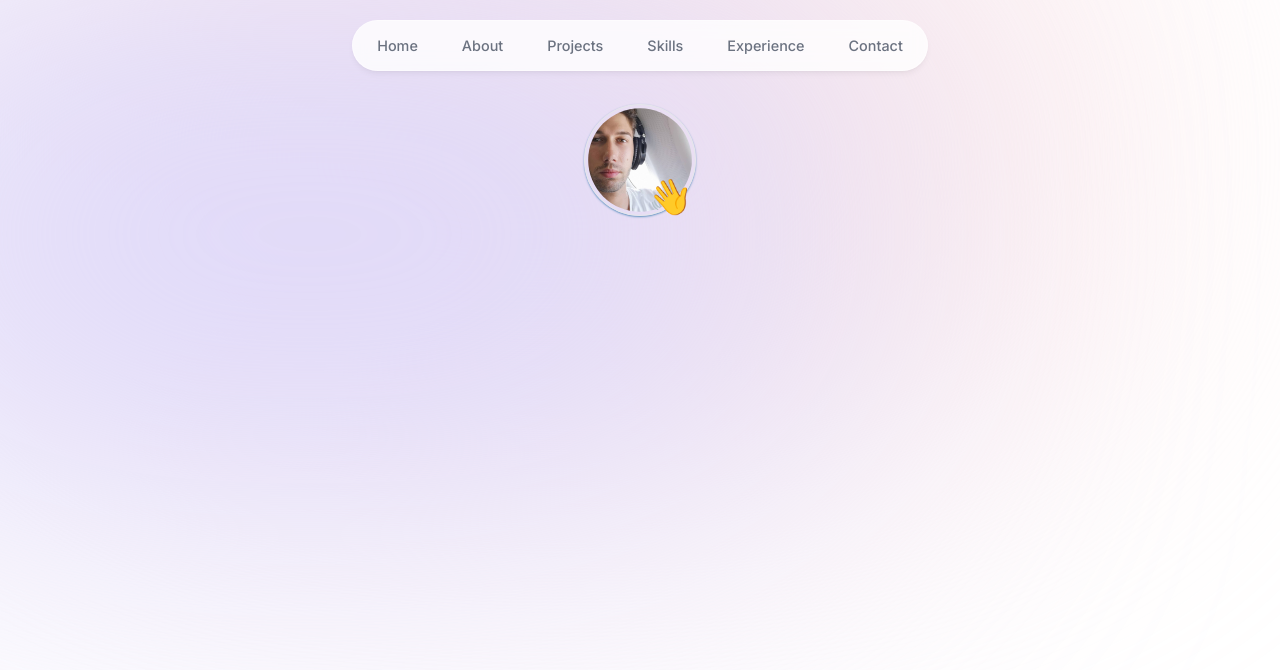
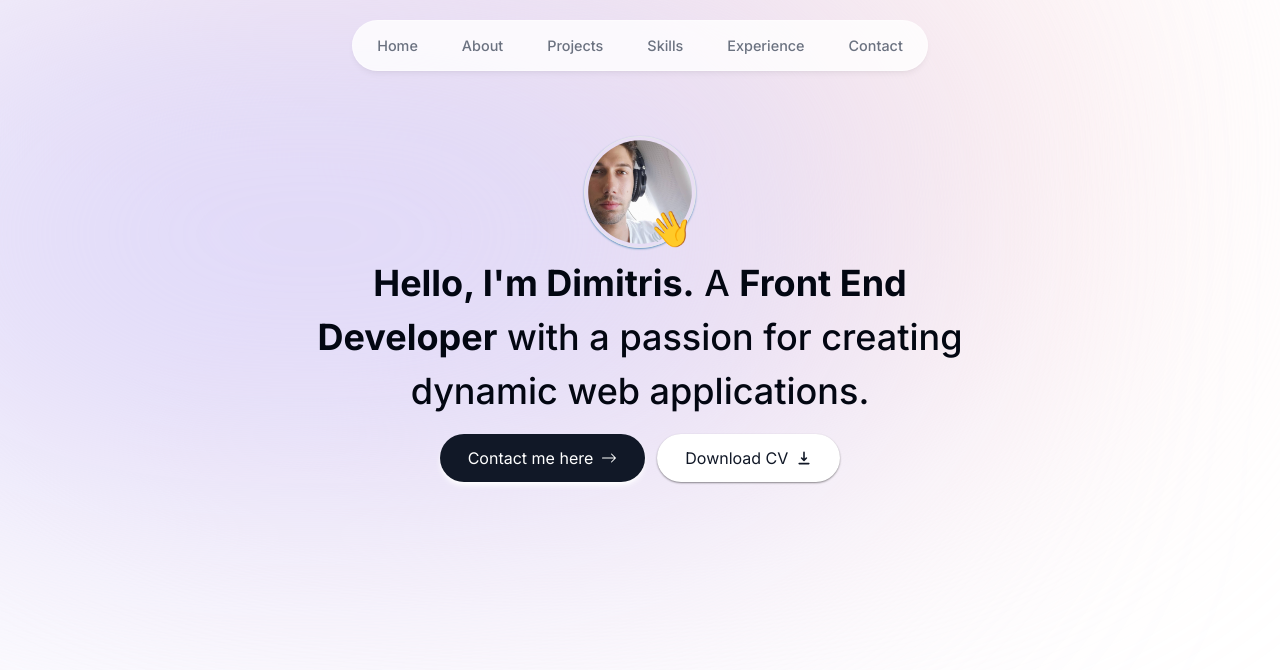
Before and after one commit to jimmygian/nextjs-portfolio, a Next.js app: page / in a window 1280 px wide. Shown: the top 670 px of the page. Built offline with nearby package versions, Linux system fonts and the light colour scheme.

Commit message:
Adds intro text, buttons, and starter animations

```diff
--- a/src/app/components/css/animations.module.css
+++ b/src/app/components/css/animations.module.css
@@ -1,3 +1,7 @@
+.animate {
+  --bez-fastToSlow: cubic-bezier(0, .8, 0, 1);
+}
+
 /* Animations Cheat-sheet */
 
 /* animation-name: greet;
@@ -25,48 +29,130 @@
   animation-fill-mode: both;
 }
 
+/* COUNT */
 .animate.animateInfinite {
-  animation-iteration-count: infinite;
+  animation-iteration-count: infinite !important;
 }
 
-.animate.animateDirectionARev {
-  animation-direction: alternate-reverse;
+/* DIRECTIONS */
+.animate.anmDirAlt {
+  animation-direction: alternate !important;
+}
+.animate.anmDirRev {
+  animation-direction: reverse !important;
+}
+.animate.anmDirARev {
+  animation-direction: alternate-reverse !important;
+}
+.animate.animateDirNorm {
+  animation-direction: normal !important;
 }
 
-.animate.animateDelay1s {
-  animation-delay: 1s;
+/* DELAYS */
+.animate.anmDel03 {
+  animation-delay: 0.3s !important;
+}
+.animate.anmDel04 {
+  animation-delay: 0.4s !important;
+}
+.animate.anmDel05 {
+  animation-delay: 0.5s !important;
+}
+.animate.anmDel08 {
+  animation-delay: 0.8s !important;
+}
+.animate.anmDel1 {
+  animation-delay: 1s !important;
+}
+.animate.anmDel2 {
+  animation-delay: 2s !important;
+}
+.animate.anmDel3 {
+  animation-delay: 3s !important;
 }
 
-.animate.animateFast1 {
-  animation-duration: 0.1s;
+/* DURATIONS */
+.animate.anmDur01 {
+  animation-duration: 0.1s !important;
 }
-.animate.animateFast6 {
-  animation-duration: 0.6s;
+.animate.anmDur03 {
+  animation-duration: 0.3s !important;
+}
+.animate.anmDur04 {
+  animation-duration: 0.4s !important;
+}
+.animate.anmDur05 {
+  animation-duration: 0.5s !important;
+}
+.animate.anmDur06 {
+  animation-duration: 0.6s !important;
+}
+.animate.anmDur1 {
+  animation-duration: 1s !important;
+}
+.animate.anmDur2 {
+  animation-duration: 2s !important;
+}
+.animate.anmDur3 {
+  animation-duration: 3s !important;
 }
 
-.animate.animateSlow3 {
-  animation-duration: 3s;
+/* FILL MODE */
+.animate.anmFillBck {
+  animation-fill-mode: backwards !important;
 }
+.animate.anmFillFrw {
+  animation-fill-mode: forwards !important;
+}
+.animate.anmFillBoth {
+  animation-fill-mode: both !important;
+}
+
+
 
 /* Animations */
 
-@keyframes greet {
+@keyframes slide-down {
   from {
-    transform: translateX(-10px);
+    transform: translateY(-1.7rem);
+    opacity: 0;
+  }
+  to {
+    transform: translateY(0);
+    opacity: 1;
+  }
+}
+
+@keyframes slide-up {
+  from {
+    transform: translateY(1.7rem);
+    opacity: 0;
   }
 
   to {
-    transform: translateX(0);
+    transform: translateY(0);
+    opacity: 1;
   }
 }
 
-@keyframes rotate360 {
+@keyframes slide-down-2 {
+  0% {
+      opacity: 0;
+      transform: translateY(-40rem);
+  }
+  100% {
+      opacity: 1;
+      transform: none;
+  }
+}
+
+@keyframes rotate20 {
   from {
-    transform: rotate(0);
+    transform: rotateZ(0deg);
   }
 
   to {
-    transform: rotate(360);
+    transform: rotateZ(20deg);
   }
 }
 
@@ -91,29 +177,42 @@
   }
 }
 
-
+@keyframes zoomIn {
+  0% {
+    opacity: 0;
+    transform: scale(0.8);
+  }
+  100% {
+    opacity: 1;
+    transform: scale(1);
+  }
+}
 
 /* Animations - specific */
 
 .animate.animationGreet {
-  animation: greet 0.1s ease-in 1s 10 alternate-reverse;
+  animation: rotate20 0.1s ease-in 1s 10 var(--bez-fastToSlow) alternate-reverse;
+  transform-origin: bottom right;
 }
 
+.animate.up {
+  animation: slide-up .5s ease-in;
+}
+
+.animate.down {
+  animation: slide-down .5s ease-in;
+  content: "";
+}
+
+.animate.zoomIn {
+  animation: zoomIn .5s ease-in;
+  content: "";
+}
+
+.animate.headerDown {
+  animation: slide-down-2 0.5s var(--bez-fastToSlow);
+  animation-fill-mode: backwards;
+  content: "";
+}
 
 /* Transitions */
-
-.picEmoji {
-  transition: transform 0.3s ease 0s;
-}
-.picEmoji:hover {
-  transform: translate(-10px);
-}
-
-.transitionBtn {
-  transition: transform 0.2s linear 0s;
-}
-
-.transitionBtn:hover,
-.transitionBtn:focus {
-  transform: scale(102%);
-}
--- a/src/app/components/css/header.module.css
+++ /dev/null
@@ -1,22 +0,0 @@
-
-/* .header:after {
-    transform-origin: 0 0;
-    transform: rotateZ(-4deg);
-} */
-
-
-@keyframes fade-slide-down {
-    0% {
-        opacity: 0;
-        transform: translateY(-40rem);
-    }
-    100% {
-        opacity: 1;
-        transform: none;
-    }
-}
-
-.header {
-    animation: fade-slide-down .85s cubic-bezier(0, .8, 0, 1);
-    content: "";
-}
--- a/src/app/components/header.tsx
+++ b/src/app/components/header.tsx
@@ -4,8 +4,7 @@ import React from 'react'
 // import { motion } from 'framer-motion'
 import { links } from '@lib/data';
 import Link from 'next/link';
-import header from './css/header.module.css';
-import { before } from 'node:test';
+import animate from './css/animations.module.css';
 
 
 export default function Header() {
@@ -13,7 +12,7 @@ export default function Header() {
     // <header className='z-[999] relative'>
     //     <div className="fixed top-0 left-1/2 h-[4.5rem] -translate-x-1/2 w-full rounded-none border border-white border-opacity-40 bg-white bg-opacity-80 shadow-lg shadow-black/[0.03] backdrop-blur-[0.5rem] sm:top-6 sm:h-[3.25rem] sm:w-[36rem] sm:rounded-full"></div>
     // </header>
-    <header className={`${header.header} z-[999] relative`}>
+    <header className={`${animate.animate} ${animate.headerDown} ${animate.anmDur1} ${animate.anmDel04}} ${animate.anmFillBoth} z-[999] relative`}>
         <div className="fixed top-0 w-[100vw] h-14 rounded-none bg-white shadow-md shadow-black/5 border border-white border-opacity-40 bg-opacity-80 backdrop-blur-[0.5rem] sm:top-5 sm:h-[3.20rem] sm:w-[36rem] left-1/2 -translate-x-1/2 sm:rounded-full"
         ></div>
 
--- a/src/app/components/intro.tsx
+++ b/src/app/components/intro.tsx
@@ -1,22 +1,60 @@
-import Image from 'next/image'
-import React from 'react'
-import animate from './css/animations.module.css';
+import Image from "next/image";
+import Link from "next/link";
+import React from "react";
+import { BsArrowRight } from "react-icons/bs";
+import { HiDownload } from "react-icons/hi";
+import animate from "./css/animations.module.css";
 
 export default function Intro() {
   return (
-    <section>
-        <div className="flex items-center justify-center">
-            <div className='relative'>
+    <section className="mt-[0.3rem] sm:mt-[2rem]">
+      {/* Image */}
+      <div
+        className={`${animate.animate} ${animate.zoomIn} ${animate.anmDur04} flex items-center justify-center`}
+      >
+        <div className="relative">
           <Image
-                    className='h-24 w-24 rounded-full w-[7rem] h-[7rem] border p-[0.2rem] shadow-sm transition-shadow shadow-[#6394bf] rounded-full'
+            className="w-[7rem] h-[7rem] border p-[0.2rem] shadow-sm transition-shadow shadow-[#6394bf] rounded-full"
             src="/prof-pic-linkedin.jpeg"
             alt="Profile Picture of Dimitris Giannoulis."
-                    height={192} width={192}
+            height={192}
+            width={192}
             priority={true}
           />
-                <span className={`${animate.animate} ${animate.animationGreet} absolute bottom-[0rem] right-[0.2rem] text-4xl`}>👋</span>
+          <span
+            className={`${animate.animate} ${animate.animationGreet} absolute bottom-[0rem] right-[0.2rem] text-4xl`}
+          >
+            👋
+          </span>
         </div>
       </div>
+
+      {/* Hero text */}
+      <p
+        className={`${animate.animate} ${animate.up} ${animate.anmDur04} text-center pt-2 text-3xl sm:text-4xl ps-10 pe-10 max-w-[50rem] font-medium !leading-[1.5]`}
+      >
+        <span className="font-bold">Hello, I'm Dimitris.</span> A{" "}
+        <span className="font-bold">Front End Developer</span> with a passion
+        for creating dynamic web applications.
+      </p>
+
+      {/* Buttons */}
+      <div
+        className={`${animate.animate} ${animate.up} ${animate.anmDur04} ${animate.anmDel04} ${animate.anmFillBck} flex items-center justify-center gap-1 sm:gap-3 mt-[1rem]`}
+      >
+        <Link
+          className="bg-gray-900 text-white shadow-md shadow-[#ffffff] px-7 py-3 flex items-center gap-2 rounded-full"
+          href="#contact"
+        >
+          Contact me here <BsArrowRight />
+        </Link>
+        <a
+          className="bg-white text-gray-900 px-7 py-3 flex items-center gap-2 rounded-full shadow-sm shadow-[#00000071]"
+          href=""
+        >
+          Download CV <HiDownload />{" "}
+        </a>
+      </div>
     </section>
-  )
+  );
 }
```
Lines whose indentation alone changed are shown as unchanged.
